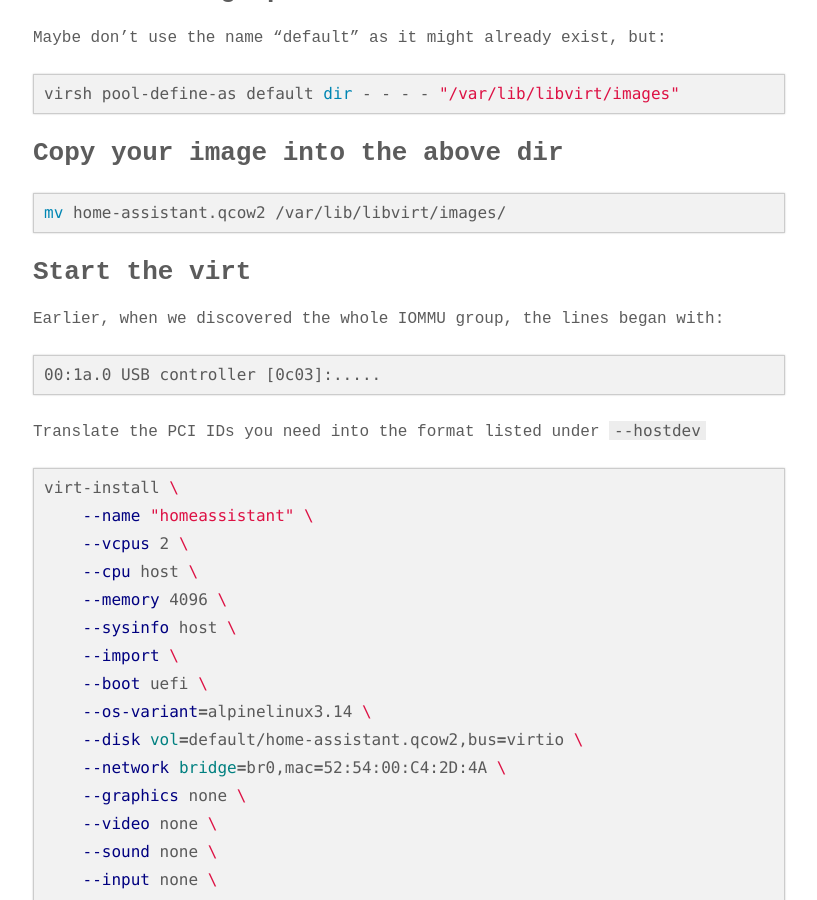
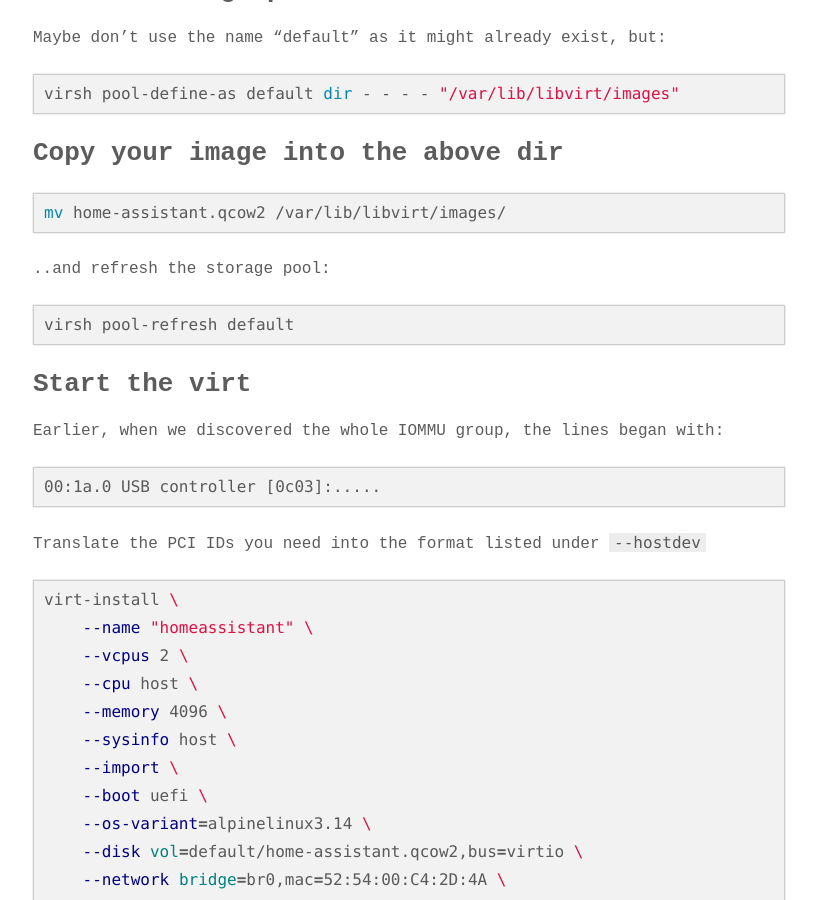
Before and after one commit to Kaurin/kaurin.github.io, a Jekyll site: the page built from _posts/2022-04-03-Alpine-Linux-KVM-PCI-Passthrough.markdown, in a window 1280 px wide and 900 px high, scrolled down 6280 px. Shown: the whole window, without its empty margins (231-1048 px from the left). Built offline with Jekyll 4.4.1, drawn with Linux system fonts in a browser that asks for light colours; some web fonts are replaced; comment, search, counter and statistics services are not loaded.

Commit message:
Refresh storage pool

````diff
--- a/_posts/2022-04-03-Alpine-Linux-KVM-PCI-Passthrough.markdown
+++ b/_posts/2022-04-03-Alpine-Linux-KVM-PCI-Passthrough.markdown
@@ -256,6 +256,12 @@ virsh pool-define-as default dir - - - - "/var/lib/libvirt/images"
 mv home-assistant.qcow2 /var/lib/libvirt/images/
 ```
 
+..and refresh the storage pool:
+
+```bash
+virsh pool-refresh default
+```
+
 ## Start the virt
 
 Earlier, when we discovered the whole IOMMU group, the lines began with:
````
